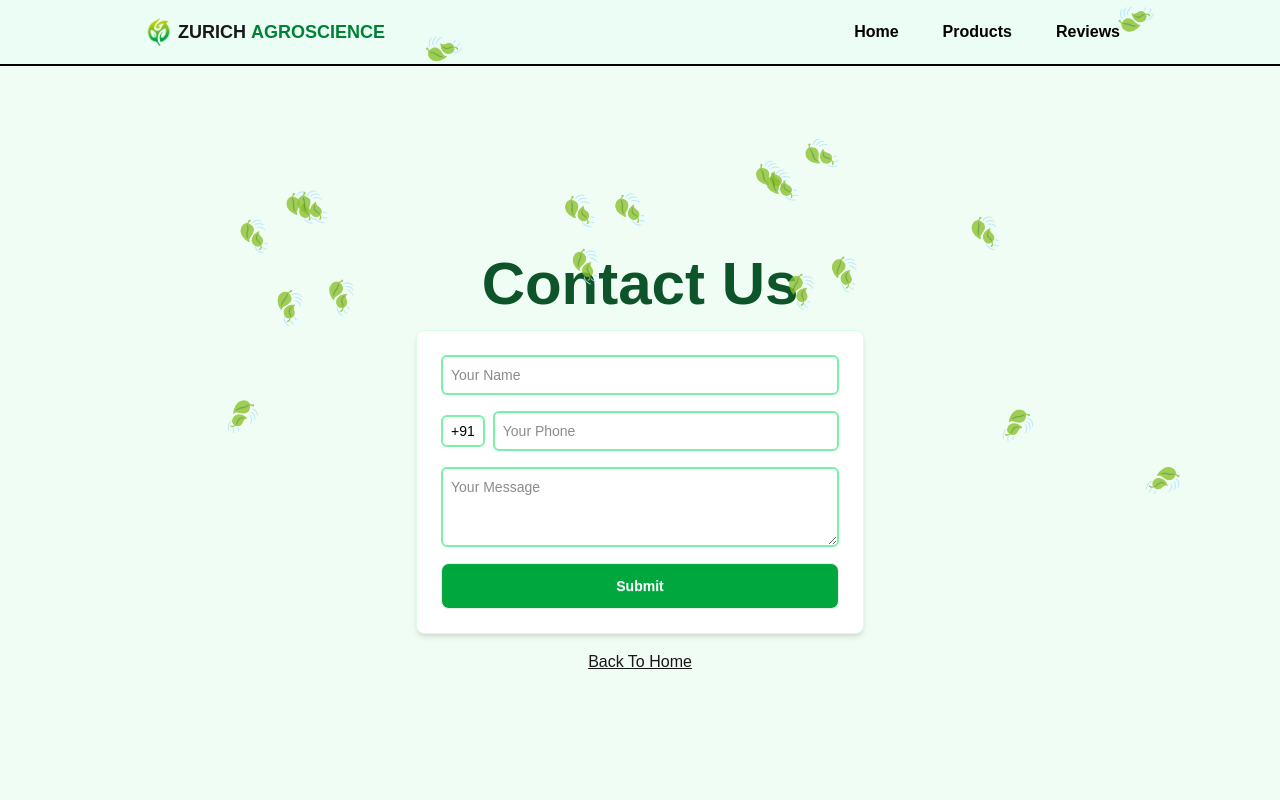
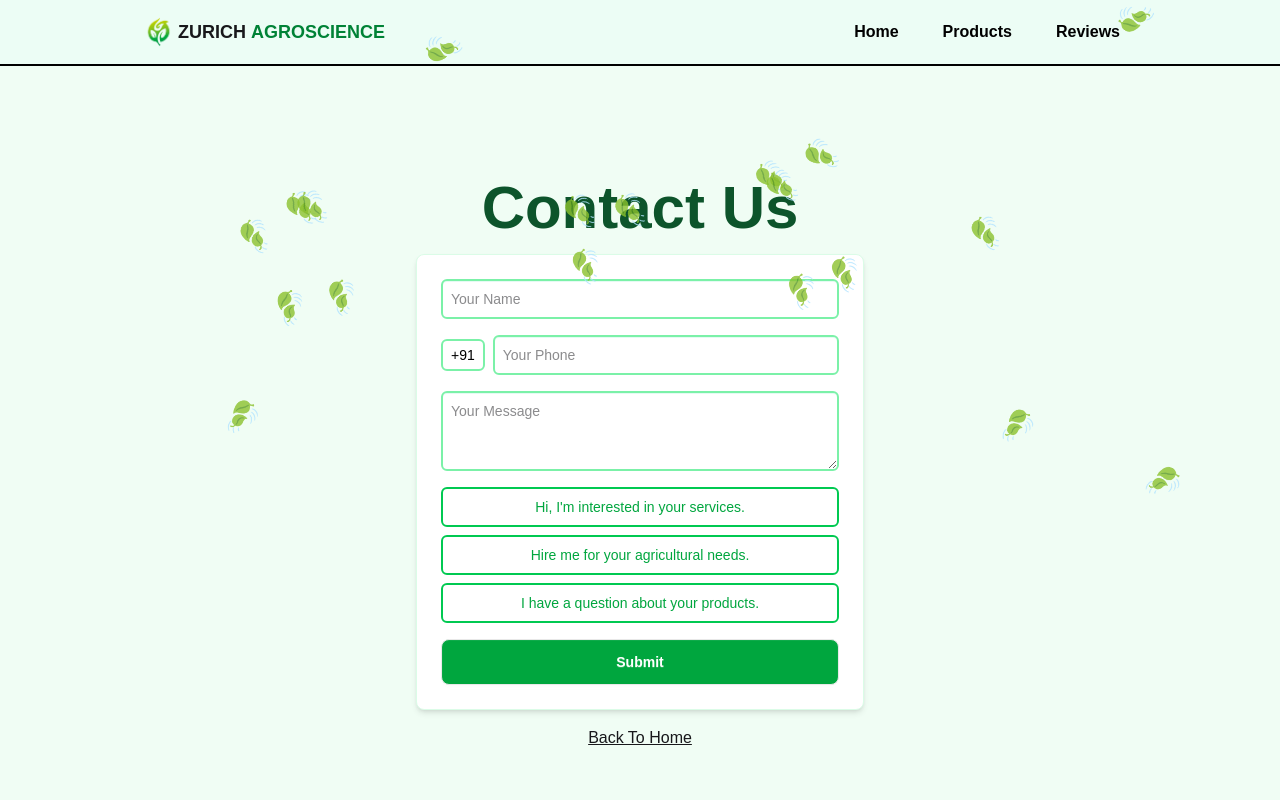
Before and after one commit to janhwiseeds-cloud/zurich-final, a Next.js app: page /contact in a window 1280 px wide. Shown: the top 800 px of the page. Built offline with nearby package versions, Linux system fonts and the light colour scheme; a web font is replaced by a local one.

Commit message:
feat: add ready made message

```diff
--- a/app/contact/page.tsx
+++ b/app/contact/page.tsx
@@ -1,5 +1,5 @@
 "use client";
-import { useState, useEffect, use } from "react";
+import { useState, useEffect } from "react";
 import toast from "react-hot-toast";
 import Link from "next/link";
 
@@ -46,6 +46,13 @@ export default function ContactPage() {
     };
 
 
+    const ReadyMadeMessage = [
+        "Hi, I'm interested in your services.",
+        "Hire me for your agricultural needs.",
+        "I have a question about your products.",
+    ];
+
+
 
     return (
         <div className="min-h-screen flex flex-col items-center justify-center bg-green-50 px-4">
@@ -57,6 +64,7 @@ export default function ContactPage() {
                     type="text"
                     placeholder="Your Name"
                     value={name}
+                    required
                     onChange={(e) => setName(e.target.value)}
                     className="border-2 input input-success border-green-300 p-2 rounded-md mb-4 w-full"
                 />
@@ -70,18 +78,41 @@ export default function ContactPage() {
                         type="text"
                         placeholder="Your Phone"
                         value={phone}
+                        required
                         onChange={(e) => setPhone(e.target.value)}
                         className={`border-2  p-2 rounded-md mb-4 w-full ${validPhone ? "input input-success  border-green-300" : "input input-error border-red-300"}`}
                     />
                 </div>
 
 
+                <div>
                     <textarea
                         placeholder="Your Message"
                         value={message}
                         onChange={(e) => setMessage(e.target.value)}
                         className="border-2 h-20 input input-success border-green-300 p-2 rounded-md mb-4 w-full"
                     />
+
+
+
+                    <div>
+                        {ReadyMadeMessage.length > 0 && (
+                            <div className="flex flex-col gap-2 mb-4">
+                                {ReadyMadeMessage.map((msg, i) => (
+                                    <button
+                                        key={i}
+                                        type="button"
+                                        aria-label={`Insert message ${i + 1}`}
+                                        onClick={() => setMessage(msg)}
+                                        className="border-2 border-green-500 h-10 text-green-600 rounded-md px-2 py-1 text-sm"
+                                    >
+                                        {msg}
+                                    </button>
+                                ))}
+                            </div>
+                        )}
+                    </div>
+                </div>
                 <button disabled={!validPhone || isSubmitting} type="submit" className="btn rounded-lg py-5.5 px-15 cursor-pointer disabled:opacity-75 bg-green-600 hover:bg-green-800  transtion-all duration-200 font-semibold text-white w-full">
 
 
```
Lines whose indentation alone changed are shown as unchanged.
